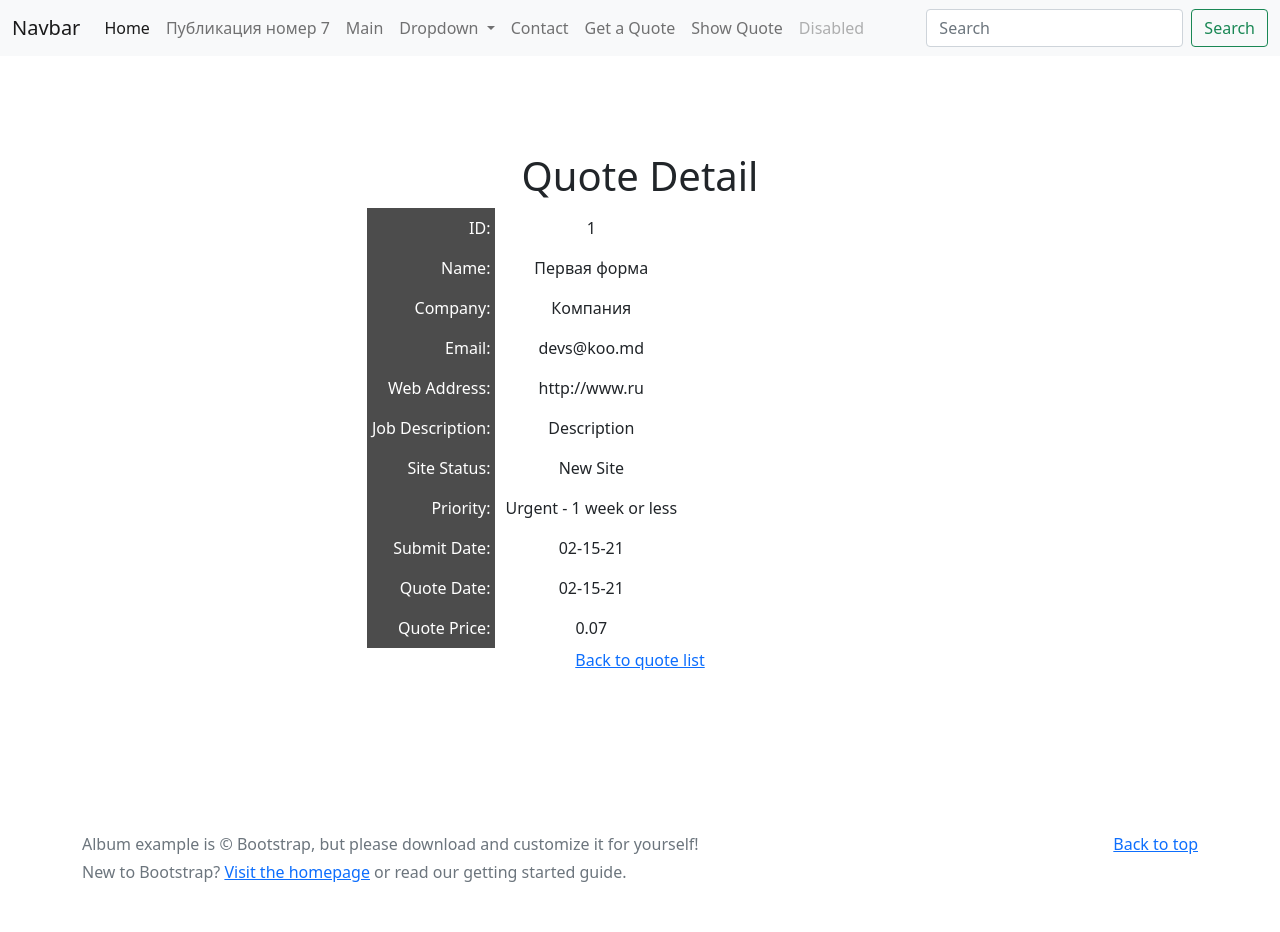
After one commit to tchaikovski/oko, a Django app: page /quote/show/1 in a window 1280 px wide. The commit adds this page. Run offline with Django 3.2, Linux system fonts and the light colour scheme; data comes from the database, SQL or seed files in the repository; both versions use the stored data as it was after the commit; some libraries are stand-ins or nearby versions.

Commit message:
Quotes Detail +

```diff
--- a/pages/views.py
+++ b/pages/views.py
@@ -12,7 +12,7 @@ def index(request):
 
 def pageindex(request, pagename):
     pg = get_object_or_404(Page, permalink=pagename)
-    # pg = Page.objects.get(permalink=pagename)
+    pg = Page.objects.get(permalink=pagename)
     context = {
         'title': pg.title,
         'content': pg.bodytext,
--- a/quotes/templates/quotes/quote.html
+++ b/quotes/templates/quotes/quote.html
@@ -1,33 +1,43 @@
-{% extends 'base.html' %}
-
-{% block title %}
-Quote Request
-{% endblock title %}
-
+{% extends "base.html" %}
+{% block title %}Quote Request{% endblock title %}
 {% block sidenav %}
     {% for page in page_list %}
-       <li class="nav-item">
-          <a class="nav-link active" aria-current="page" href="{{ page.permalink }}">{{ page.title }}</a>
-        </li>
+        <li class="nav-item"><a href="/{{ page.permalink }}" class="nav-link">{{ page.title }}</a></li>
     {% endfor %}
-{% endblock sidenav%}
+{% endblock sidenav %}
+{% block content %}
+    <h1>Quote Request</h1>
 
-{% block content %}
-<h1>Quote request</h1>
     {% if submitted %}
-        <p class="alert-success">
-        You quotes was submitted successfully. Thank You.
+
+        <p class="success">
+
+            Your quote was submitted successfully. Thank
+            you.
+
         </p>
+
     {% else %}
-        <form action="" enctype="multipart/form-data" novalidate>
+
+        <form action="" enctype="multipart/form-data"
+              method="post" novalidate>
+
             <table>
+
                 {{ form.as_table }}
+
                 <tr>
-                <td></td>
+
+                    <td>&nbsp;</td>
+
                     <td><input type="submit" value="Submit"></td>
+
                 </tr>
+
             </table>
+
             {% csrf_token %}
+
         </form>
     {% endif %}
 {% endblock content %}
--- /dev/null
+++ b/quotes/templates/quotes/quote_detail.html
@@ -0,0 +1,54 @@
+{% extends "quotes/quote.html" %}
+{% block title %}All Quotes{% endblock title %}
+{% block content %}
+    <h1>Quote Detail</h1>
+    <table class="quote">
+        <tr>
+            <td>ID:</td>
+            <td>{{ quote.id }}</td>
+        </tr>
+        <tr>
+            <td>Name:</td>
+            <td>{{ quote.name }}</td>
+        </tr>
+        <tr>
+            <td>Company:</td>
+            <td>{{ quote.company }}</td>
+        </
+        tr>
+        <tr>
+            <td>Email:</td>
+            <td>{{ quote.email }}</td>
+        </tr>
+        <tr>
+            <td>Web Address:</td>
+            <td>{{ quote.web }}</td>
+        </
+        tr>
+        <tr>
+            <td>Job Description:</td>
+            <td>{{ quote.description }}</td>
+        </tr>
+        <tr>
+            <td>Site Status:</td>
+            <td>{{ quote.get_sitestatus_display }}</td>
+        </tr>
+        <tr>
+            <td>Priority:</td>
+            <td>{{ quote.get_priority_display }}</td>
+        </tr>
+        <tr>
+            <td>Submit Date:</td>
+            <td>{{ quote.submitted|date:"m-d-y" }}</td>
+        </tr>
+        <tr>
+            <td>Quote Date:</td>
+            <td>{{ quote.quotedate|date:"m-d-y"|default:"pending" }}</td>
+        </tr>
+        <tr>
+            <td>Quote Price:</td>
+            <td>{{ quote.quoteprice|default:"--" }}</td>
+        </tr>
+    </table>
+    <p><a href="../show">Back to quote list</a></p>
+{% endblock content %}
--- a/quotes/urls.py
+++ b/quotes/urls.py
@@ -1,9 +1,9 @@
 from django.urls import path
 from . import views
-from .views import QuoteList
-
+from .views import QuoteList, QuoteView
 
 urlpatterns = [
     path('', views.quote_req, name='quote-request'),
-    path('show', QuoteList.as_view(), name='shoe-quotes'),
+    path('show/<int:pk>', QuoteView.as_view(), name='quote-detail'),
+    path('show', QuoteList.as_view(), name='show-quotes'),
 ]
--- a/quotes/views.py
+++ b/quotes/views.py
@@ -1,15 +1,30 @@
 from django.shortcuts import render
 from django.http import HttpResponseRedirect
 from django.views.generic.list import ListView
-
+from django.views.generic.detail import DetailView
 from .models import Quote
 from .forms import QuoteForm
 from pages.models import Page
 
 
+class QuoteView(DetailView):
+    model = Quote
+    context_object_name = 'quote'
+
+    def get_context_data(self, **kwargs):
+        context = super(QuoteView, self).get_context_data(**kwargs)
+        context['page_list'] = Page.objects.all()
+        return context
+
+
 class QuoteList(ListView):
     model = Quote
     context_object_name = 'all_quotes'
+
+    def get_context_data(self, **kwargs):
+        context = super(QuoteList, self).get_context_data(**kwargs)
+        context['page_list'] = Page.objects.all()
+        return context
 
 
 def quote_req(request):
--- a/static/css/custom.css
+++ b/static/css/custom.css
@@ -1,8 +1,9 @@
 
-ul.errorlist li{
+ul.errorlist li {
     margin: 0;
     padding: 0;
 }
+
 .errorlist li {
     border: 1px solid red;
     color: red;
@@ -14,8 +15,38 @@ ul.errorlist li{
     text-align: center;
     border-radius: 3px;
 }
+
 input, textarea {
 }
+
 .required label:after {
     content: "*";
 }
+
+.quotehdr th {
+    background-color: #4c4c4c;
+    color: white;
+    text-align: center;
+    padding: 8px 5px;
+    border: none;
+}
+
+.quoterow td {
+    padding: 5px 10px;
+}
+
+.altrow {
+    background-color: #e0e0e0
+}
+
+.quote td:first-child {
+    background-color: #4c4c4c;
+    color: white;
+    text-align: right;
+    padding: 8px 5px;
+    border: none;
+}
+
+.quote td {
+    padding: 5px 10px;
+}
--- a/templates/base.html
+++ b/templates/base.html
@@ -46,6 +46,7 @@
         </li>
                   <li class="nav-item"><a class="nav-link" href="/contact">Contact</a></li>
                   <li class="nav-item"><a class="nav-link" href="/quote/">Get a Quote</a></li>
+                  <li class="nav-item"><a class="nav-link" href="/quote/show">Show Quote</a></li>
 
         <li class="nav-item">
           <a class="nav-link disabled" href="#" tabindex="-1" aria-disabled="true">Disabled</a>
```
Also changed, not shown: pages/templates/pages/contact.html (+8 -0 lines), quotes/templates/quotes/quote_list.html (+22 -6 lines), db.sqlite3. Lines whose indentation alone changed are shown as unchanged.
